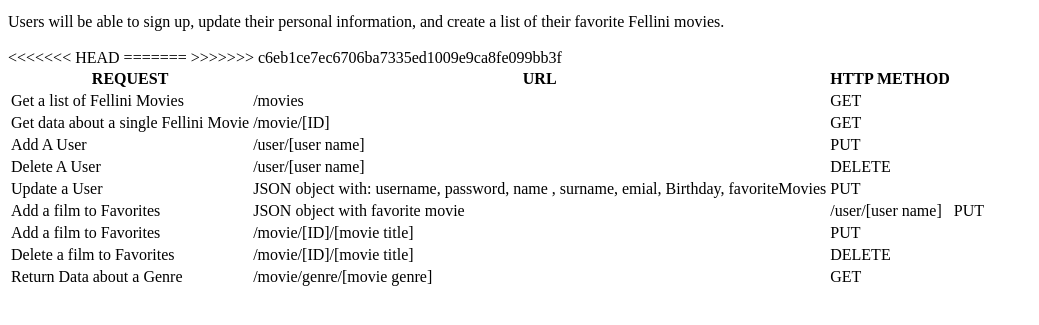
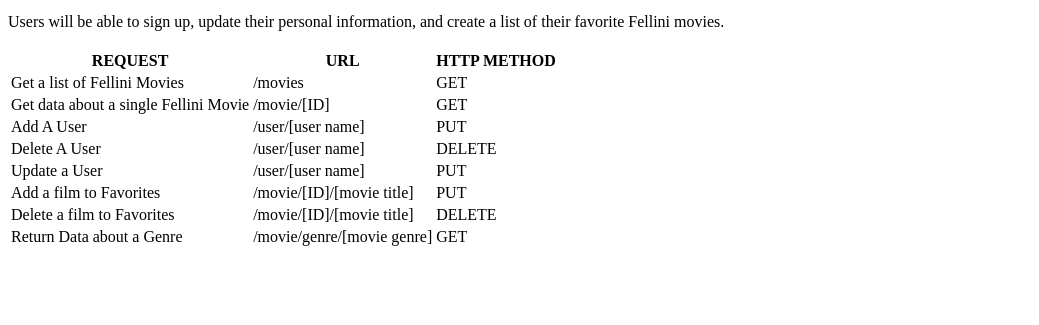
Before and after one commit to SoniaRMK/stuart-movie-api, a website: page public/documentation.html in a window 1280 px wide. Shown: the part 101-426 px from the top of the page, without its empty margins (0-1039 px from the left). Drawn offline with Linux system fonts and the light colour scheme.

Commit message:
Accepted change

```diff
--- a/public/documentation.html
+++ b/public/documentation.html
@@ -47,20 +47,11 @@
               <td>DELETE</td>
          </tr>
          <td>Update a User</td>
-<<<<<<< HEAD
-         <td>JSON object with:
-            username, password, name , surname, emial, Birthday, favoriteMovies</td>
-          <td>PUT</td>
-          <tr>
-            <td>Add a film to Favorites</td>
-            <td>JSON object with favorite movie</td>
-=======
          <td>/user/[user name]</td>
           <td>PUT</td>
           <tr>
             <td>Add a film to Favorites</td>
             <td>/movie/[ID]/[movie title]</td>
->>>>>>> c6eb1ce7ec6706ba7335ed1009e9ca8fe099bb3f
             <td>PUT</td>
             </tr>
           <tr>
@@ -73,8 +64,6 @@
              <td>/movie/genre/[movie genre]</td>
              <td>GET</td>
             </tr>
-
-
       </table>
 </body>
 </html>
```
